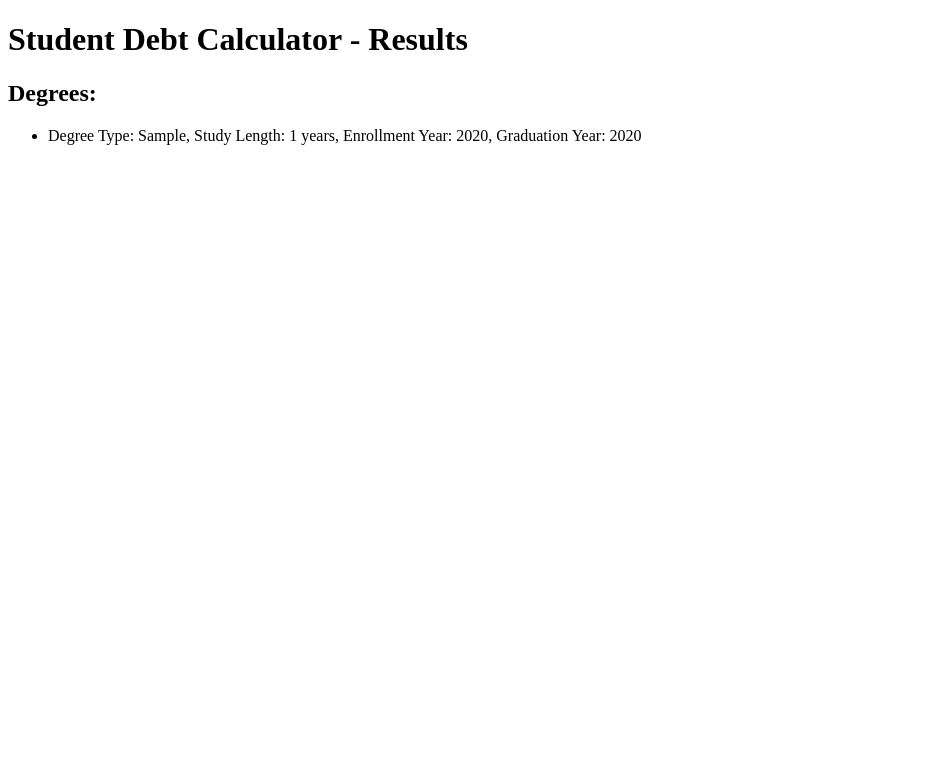
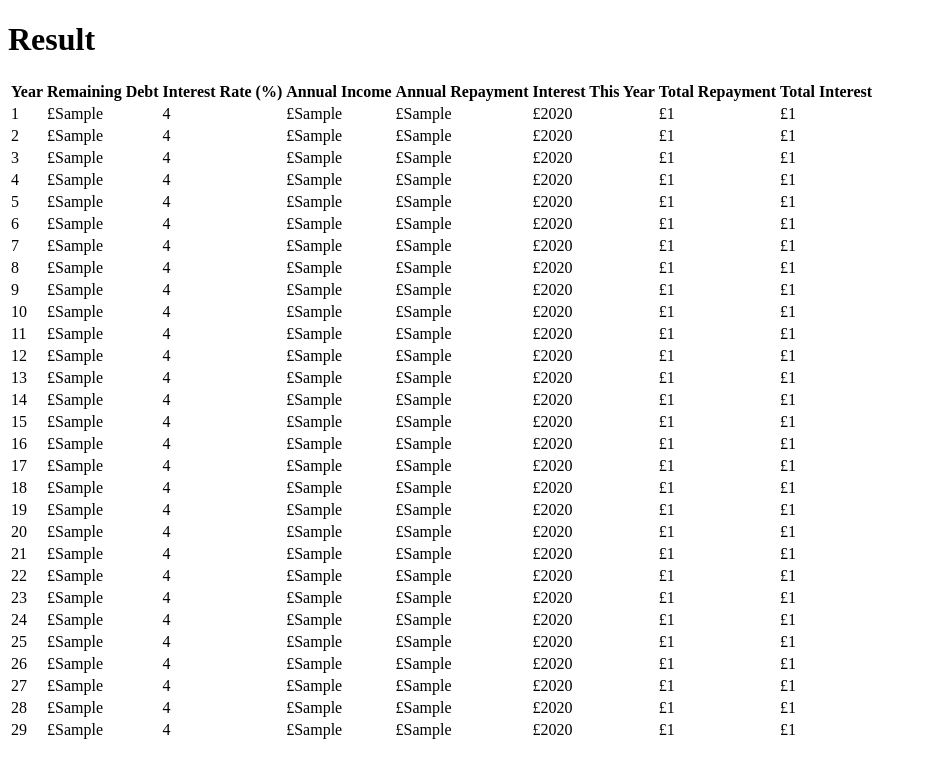
Before and after one commit to dannyburrowes/student-debt-calculator, a Flask app: template templates/result.html in a window 1280 px wide. Shown: the top 778 px of the page, without its empty margins (0-927 px from the left). Run offline with Flask 3, Linux system fonts and the light colour scheme; the template is opened without the code that fills it: most values are stand-ins (such as "Sample title", 1, 10 or a date in 2020).

Commit message:
second commit

```diff
--- a/app.py
+++ b/app.py
@@ -1,4 +1,5 @@
 from flask import Flask, render_template, request, redirect, url_for
+import datetime
 
 app = Flask(__name__)
 
@@ -10,60 +11,85 @@ def render_index():
     return render_template("index.html")
 
 
+# @app.route("/calculate", methods=["POST"])
+# def calculate():
+#
+#
+#     loan_data = {
+#         "loan_type": loan_type,
+#         "remaining_student_debt": remaining_student_debt,
+#         "annual_income": annual_income,
+#     }
+#
+#     loan.append(loan_data)
+
+
 @app.route("/calculate", methods=["POST"])
-def calculate():
-    loan_type = request.form["loan_type"]
-    remaining_student_debt = int(request.form["remaining_student_debt"])
-    annual_income = int(request.form["annual_income"])
+def calculate_loan_repayment():
+    try:
+        loan_type = request.form["loan_type"]
+        remaining_student_debt = int(request.form["remaining_student_debt"])
+        annual_income = int(request.form["annual_income"])
+        today = datetime.date.today()
+        year = today.year
+        total_repayment = 0
+        total_interest = 0
 
-    loan_data = {
-        "loan_type": loan_type,
-        "remaining_student_debt": remaining_student_debt,
-        "annual_income": annual_income,
-    }
+        thresholds = {
+            "Type 1": 22015,
+            "Type 2": 27295,
+            "Type 4": 27660,
+            "Postgraduate": 21000
+        }
 
-    loan.append(loan_data)
+        repayment_rates = {
+            "Type 1": 0.09,
+            "Type 2": 0.09,
+            "Type 4": 0.09,
+            "Postgraduate": 0.06
+        }
 
-    return redirect(url_for("result"))
+        interest_rates = {
+            "Type 1": 1.25,
+            "Type 4": 1.25,
+            "Postgraduate": 6
+        }
 
-def calculate_loan_repayment(loan_type, annual_income):
-    thresholds = {
-        "Plan 1": 22015,
-        "Plan 2": 27295,
-        "Plan 4": 27660,
-        "Plan 5": 25000,
-        "Postgraduate": 21000
-    }
+        threshold = thresholds[loan_type]
+        repayment_rate = repayment_rates[loan_type]
+        interest_rate = 0
+        if loan_type != "Type 2":
+            interest_rate = interest_rates[loan_type]
+        elif loan_type == "Type 2":
+            if threshold < annual_income <= 49130:
+                interest_rate = round(((annual_income - threshold) * 0.00013739) + 1.5, 2)
+            elif annual_income > 49130:
+                interest_rate = 4.5
+            elif annual_income <= threshold:
+                interest_rate = 1.5
 
-    rates = {
-        "Plan 1": 0.09,
-        "Plan 2": 0.09,
-        "Plan 4": 0.09,
-        "Plan 5": 0.09,
-        "Postgraduate": 0.06
-    }
-
-    if loan_type in thresholds:
-        threshold = thresholds[loan_type]
-        rate = rates[loan_type]
+        interest_this_year = remaining_student_debt * (interest_rate * 0.01)
 
         if annual_income > threshold:
-            repayment = (annual_income - threshold) * rate
-            return round(repayment, 2)  # Round to 2 decimal places for currency
+            annual_repayment = round((annual_income - threshold) * repayment_rate, 2)
         else:
-            return 0
-    else:
-        return 0
+            annual_repayment = 0
 
-@app.route("/loan_repayment_data")
-def loan_repayment():
-    return render_template("loan_repayment.html", data=loan_repayment_data)
+        for i in range(1, 30):
+            year += 1
+            remaining_student_debt + interest_this_year - annual_repayment
+            total_repayment += annual_repayment
+            total_interest += interest_this_year
 
+        return redirect(url_for("result"))
+        # return render_template("result.html", loan_type=loan_type, annual_income=annual_income, remaining_student_debt=remaining_student_debt, interest_rate=interest_rate, annual_repayment=annual_repayment, interest_this_year=interest_this_year, total_repayment=total_repayment, total_interest=total_interest)
+    except Exception as e:
+        return f"An error occurred: {str(e)}", 500
 
-# @app.route("/result")
-# def result():
-#     return render_template("result.html", degrees=degrees)
+@app.route("/result")
+def result():
+    return render_template("result.html")
 
 
 if __name__ == "__main__":
-    app.run()
+    app.run(debug=False)
--- a/templates/index.html
+++ b/templates/index.html
@@ -12,12 +12,11 @@
             <option value="Type 1">Type 1 (pre 2012)</option>
             <option value="Type 2">Type 2 (post 2012)</option>
             <option value="Postgraduate">Postgraduate</option>
-            <option value="Plan 4">Scottish Loan (Plan 4 SAAS)</option>
-            <option value="Plan 5">Scottish Loan (Plan 4 SAAS)</option>
+            <option value="Type 4">Scottish Loan (Plan 4 SAAS)</option>
         </select><br><br>
 
         <label for="remaining_student_debt">Remaining Student Debt (£):</label>
-        <input type="number" id="remaining_student_debt" name="remaining student debt" required><br><br>
+        <input type="number" id="remaining_student_debt" name="remaining_student_debt" required><br><br>
 
         <label for="annual_income">Annual income (pre-tax):</label>
         <input type="number" id="annual_income" name="annual_income" required><br><br>
--- a/templates/result.html
+++ b/templates/result.html
@@ -2,22 +2,33 @@
 <html lang="en">
 <head>
     <meta charset="UTF-8">
-    <title>Student Debt Calculator - Results</title>
+    <title>Result</title>
 </head>
 <body>
-    <h1>Student Debt Calculator - Results</h1>
-
-    <h2>Degrees:</h2>
-    <ul>
-        {% for degree in degrees %}
-            <li>
-                Degree Type: {{ degree.degree_type }},
-                Study Length: {{ degree.study_length }} years,
-                Enrollment Year: {{ degree.year_of_enrollment }},
-                Graduation Year: {{ degree.year_of_graduation }}
-            </li>
+    <h1>Result</h1>
+    <table>
+        <tr>
+            <th>Year</th>
+            <th>Remaining Debt</th>
+            <th>Interest Rate (%)</th>
+            <th>Annual Income</th>
+            <th>Annual Repayment</th>
+            <th>Interest This Year</th>
+            <th>Total Repayment</th>
+            <th>Total Interest</th>
+        </tr>
+        {% for year in range(1, 30) %}
+        <tr>
+            <td>{{ year }}</td>
+            <td>£{{ remaining_student_debt }}</td>
+            <td>{{ interest_rate }}</td>
+            <td>£{{ annual_income }}</td>
+            <td>£{{ annual_repayment }}</td>
+            <td>£{{ interest_this_year }}</td>
+            <td>£{{ total_repayment }}</td>
+            <td>£{{ total_interest }}</td>
+        </tr>
         {% endfor %}
-    </ul>
-
+    </table>
 </body>
 </html>
```
